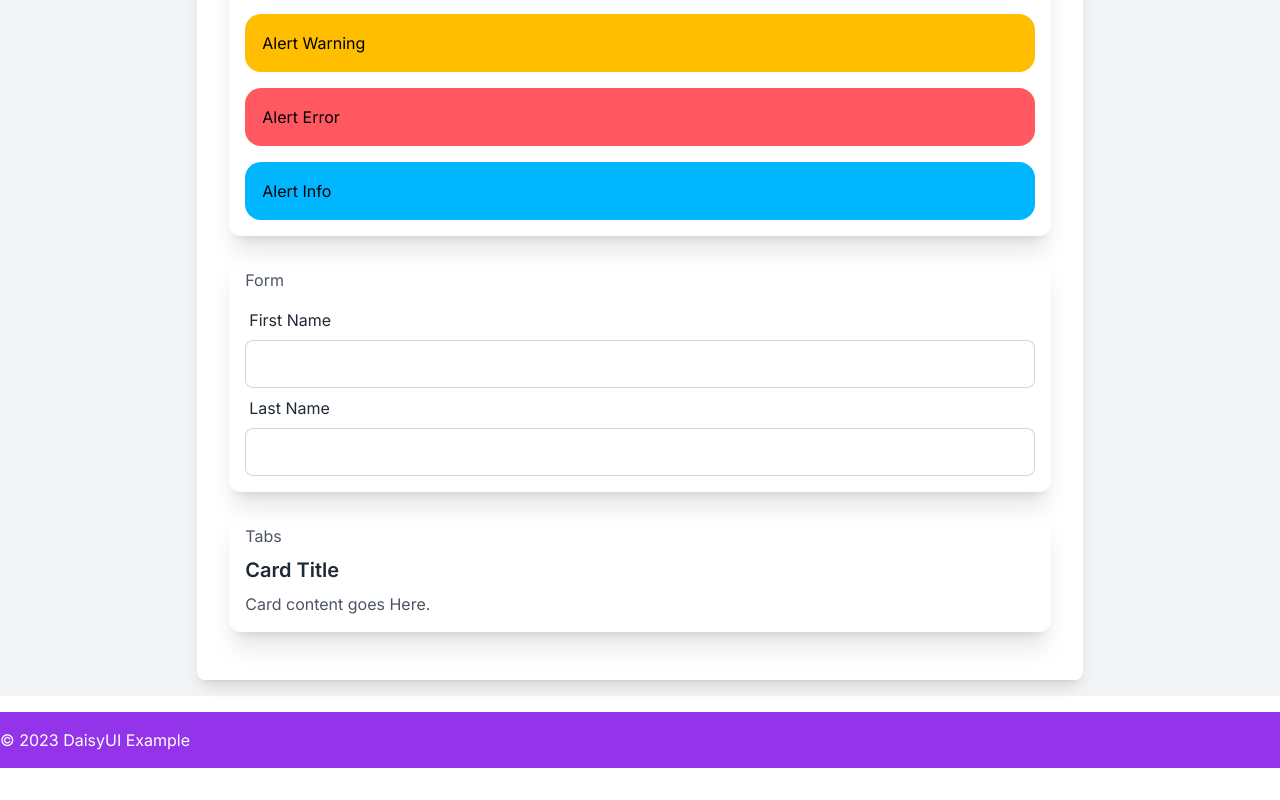
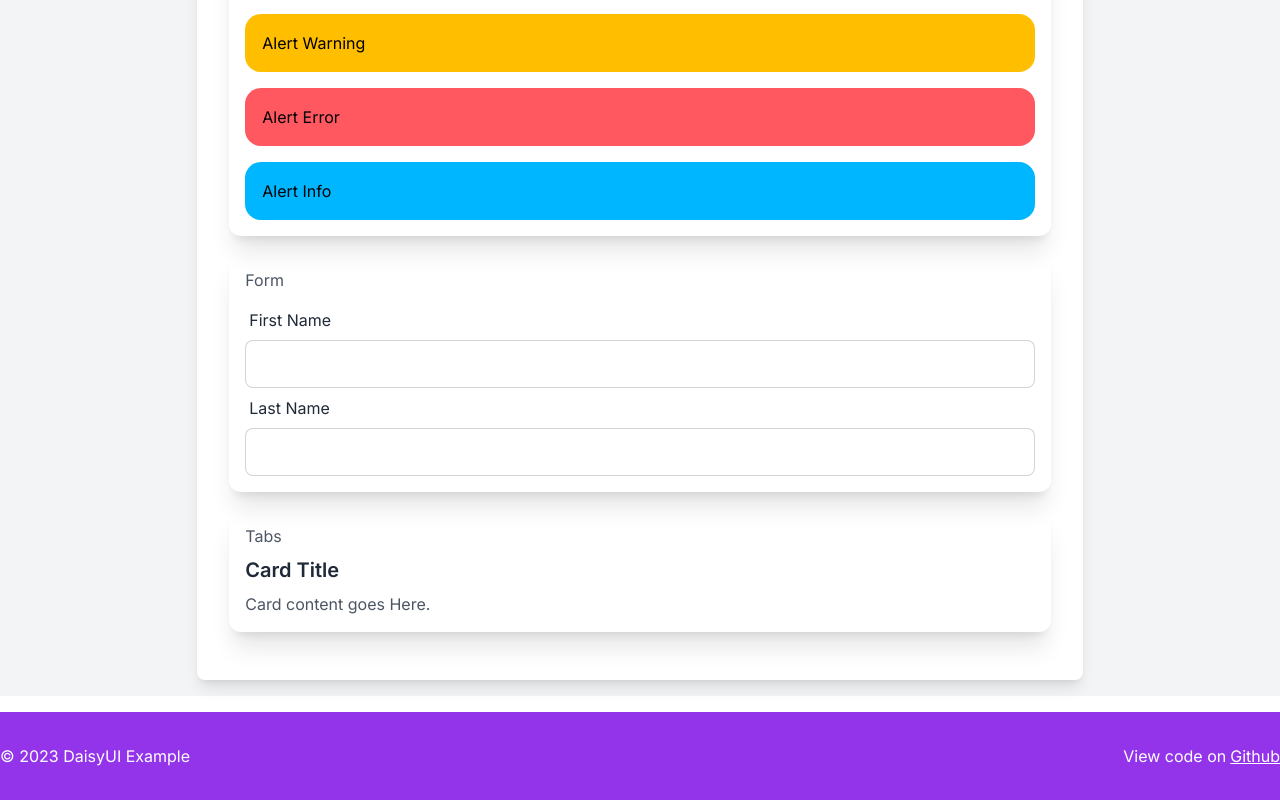
Before and after one commit to DennisKoskei/daisyui-example, a Next.js app: page / in a window 1280 px wide. Shown: the part 508-1308 px from the top of the page. Before the commit the page ends 1276 px from the top, so only its background shows below. Built offline with nearby package versions, Linux system fonts and the light colour scheme.

Commit message:
Added link to github

```diff
--- a/app/_components/Footer.jsx
+++ b/app/_components/Footer.jsx
@@ -1,10 +1,20 @@
+import Link from "next/link";
 import React from "react";
 
 const Footer = () => {
     return (
-        <footer className="bg-purple-600 text-white py-4 mt-4">
-            <div className="container mx-auto">
+        <footer className="bg-purple-600 text-white py-8 mt-4">
+            <div className="container mx-auto flex justify-between">
                 <p>&copy; {new Date().getFullYear()} DaisyUI Example </p>
+                <p>
+                    View code on
+                        <Link
+                            href="https://github.com/DennisKoskei/daisyui-example"
+                            className="underline pl-1"
+                        >
+                            Github
+                        </Link>
+                </p>
             </div>
         </footer>
     );
```
